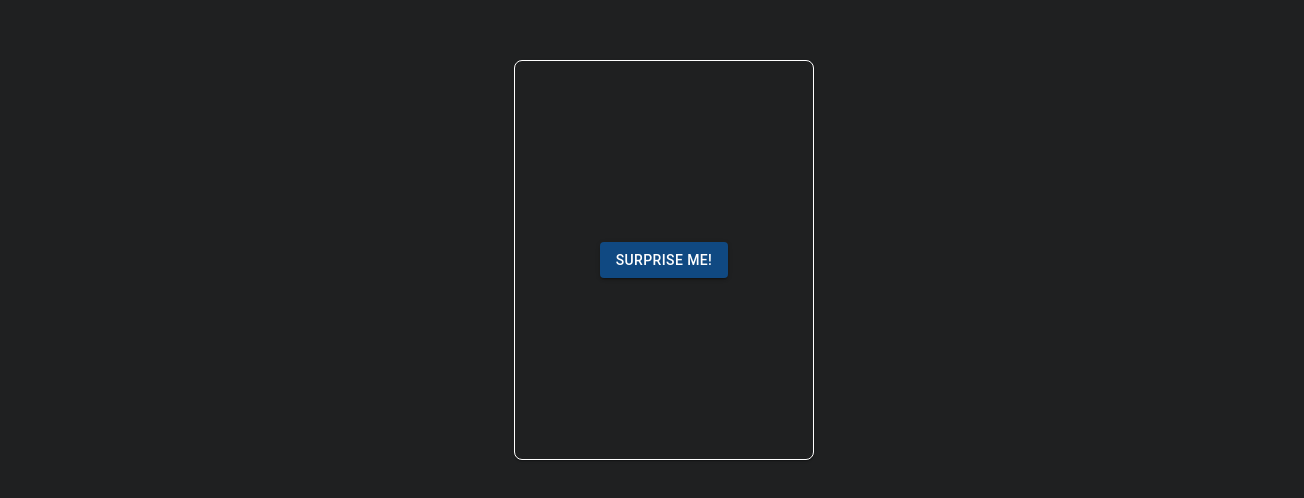
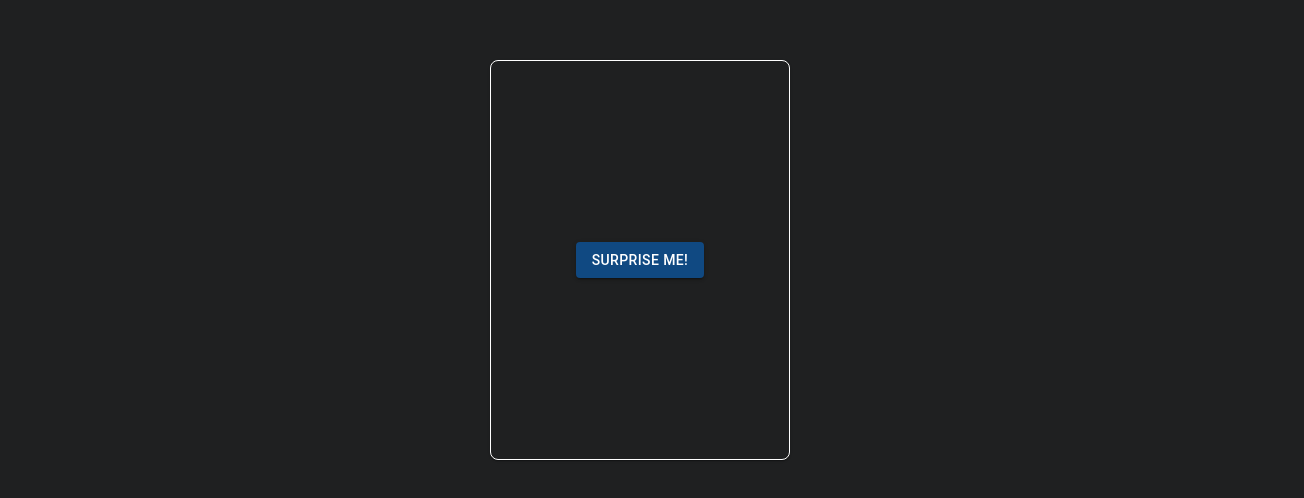
Before and after one commit to JonesTPG/fazer-app, a Next.js app: page / in a window 1280 px wide. Shown: the part 140-638 px from the top of the page, 1304 px wide, since content can reach past the window. Built offline with nearby package versions, Linux system fonts and the light colour scheme.

Commit message:
Added tests

```diff
--- /dev/null
+++ b/jest.setup.js
@@ -0,0 +1 @@
+import "@testing-library/jest-dom/extend-expect";
--- a/package.json
+++ b/package.json
@@ -3,7 +3,8 @@
   "scripts": {
     "dev": "next dev",
     "build": "next build",
-    "start": "next start"
+    "start": "next start",
+    "test": "jest --watch"
   },
   "dependencies": {
     "@emotion/react": "^11.7.0",
@@ -15,8 +16,10 @@
     "react-dom": "^17.0.2"
   },
   "devDependencies": {
+    "@testing-library/dom": "^8.11.1",
     "@testing-library/jest-dom": "^5.16.0",
     "@testing-library/react": "^12.1.2",
+    "@testing-library/user-event": "^13.5.0",
     "cypress": "^9.1.1",
     "jest": "^27.4.3",
     "react-test-renderer": "^17.0.2"
--- a/pages/_app.jsx
+++ b/pages/_app.jsx
@@ -12,7 +12,17 @@ function MyApp({ Component, pageProps }) {
       </Head>
       <ThemeProvider theme={theme}>
         <CssBaseline />
-        <Container maxWidth={false} sx={{ maxWidth: 1920 }}>
+        <Container
+          maxWidth={false}
+          sx={{
+            maxWidth: 1920,
+            display: "flex",
+            justifyContent: "center",
+            alignItems: "center",
+            width: "100vw",
+            height: "100vh",
+          }}
+        >
           <Component {...pageProps} />
         </Container>
       </ThemeProvider>
--- a/pages/index.jsx
+++ b/pages/index.jsx
@@ -1,10 +1,15 @@
 import { useRouter } from "next/router";
 import { Button, Stack, Card } from "@mui/material";
+import { useState } from "react";
 
 export default function Home({ min, max }) {
   const router = useRouter();
+  const [isClicked, setIsClicked] = useState(false);
   return (
-    <Stack sx={{ width: "100vw", height: "100vh", alignItems: "center", justifyContent: "center" }}>
+    <Stack
+      sx={{ width: "100vw", height: "100vh", alignItems: "center", justifyContent: "center" }}
+      data-testid="container"
+    >
       <Card
         sx={{
           border: (theme) => `1px solid ${theme.palette.common.white}`,
@@ -19,7 +24,12 @@ export default function Home({ min, max }) {
       >
         <Button
           variant="contained"
-          onClick={() => router.push(`/${Math.floor(Math.random() * max - min) + min}`)}
+          disabled={isClicked}
+          data-testid={`button${isClicked ? "-disabled" : ""}`}
+          onClick={() => {
+            setIsClicked(true);
+            router.push(`/${Math.floor(Math.random() * max - min) + min}`);
+          }}
         >
           Surprise me!
         </Button>
```
Also changed, not shown: jest.config.js (+6 -2 lines), pages/make.jsx (deleted, +0 -36 lines), 2 other files (tests, documents, lock files or other folders).
